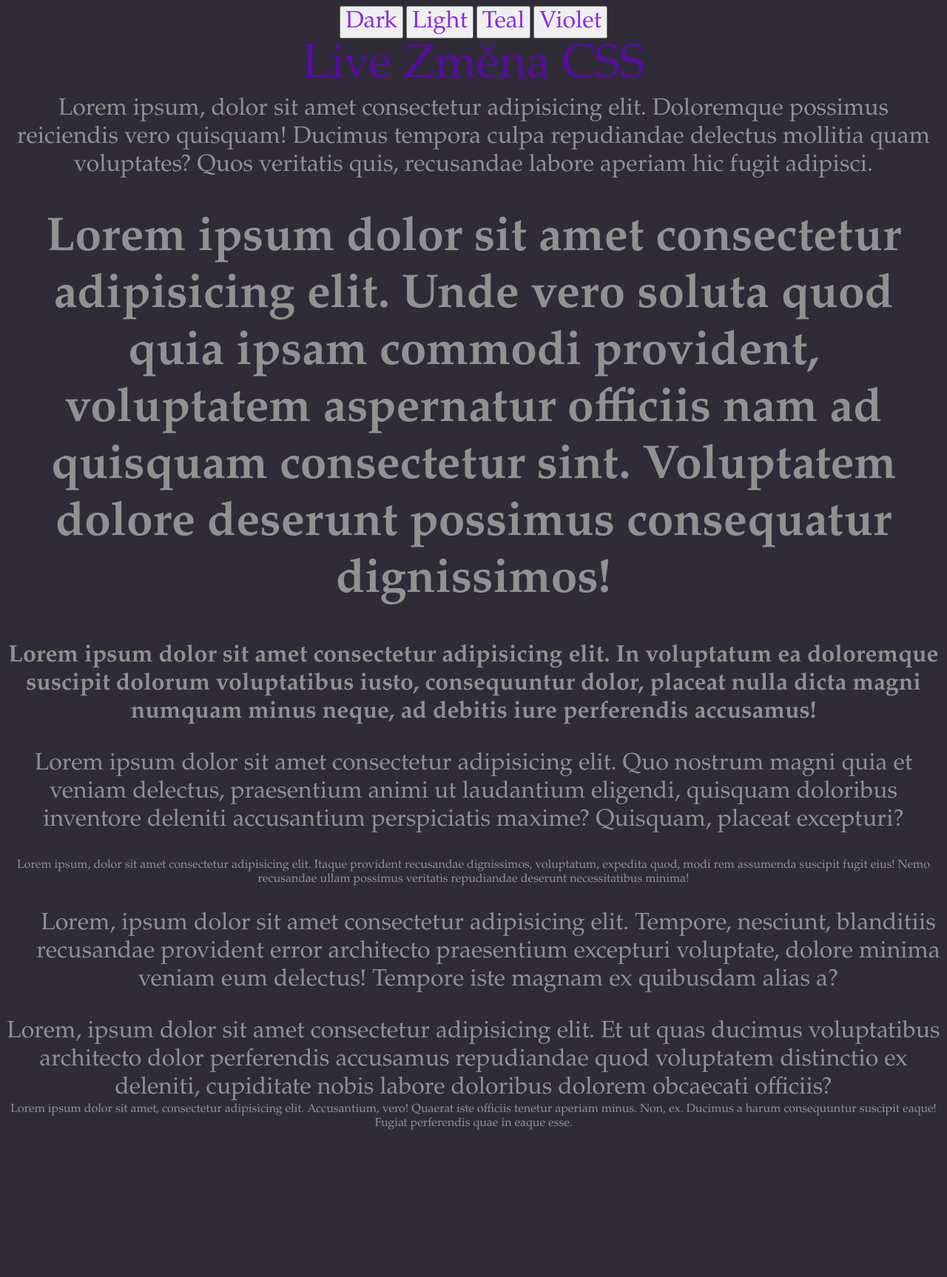
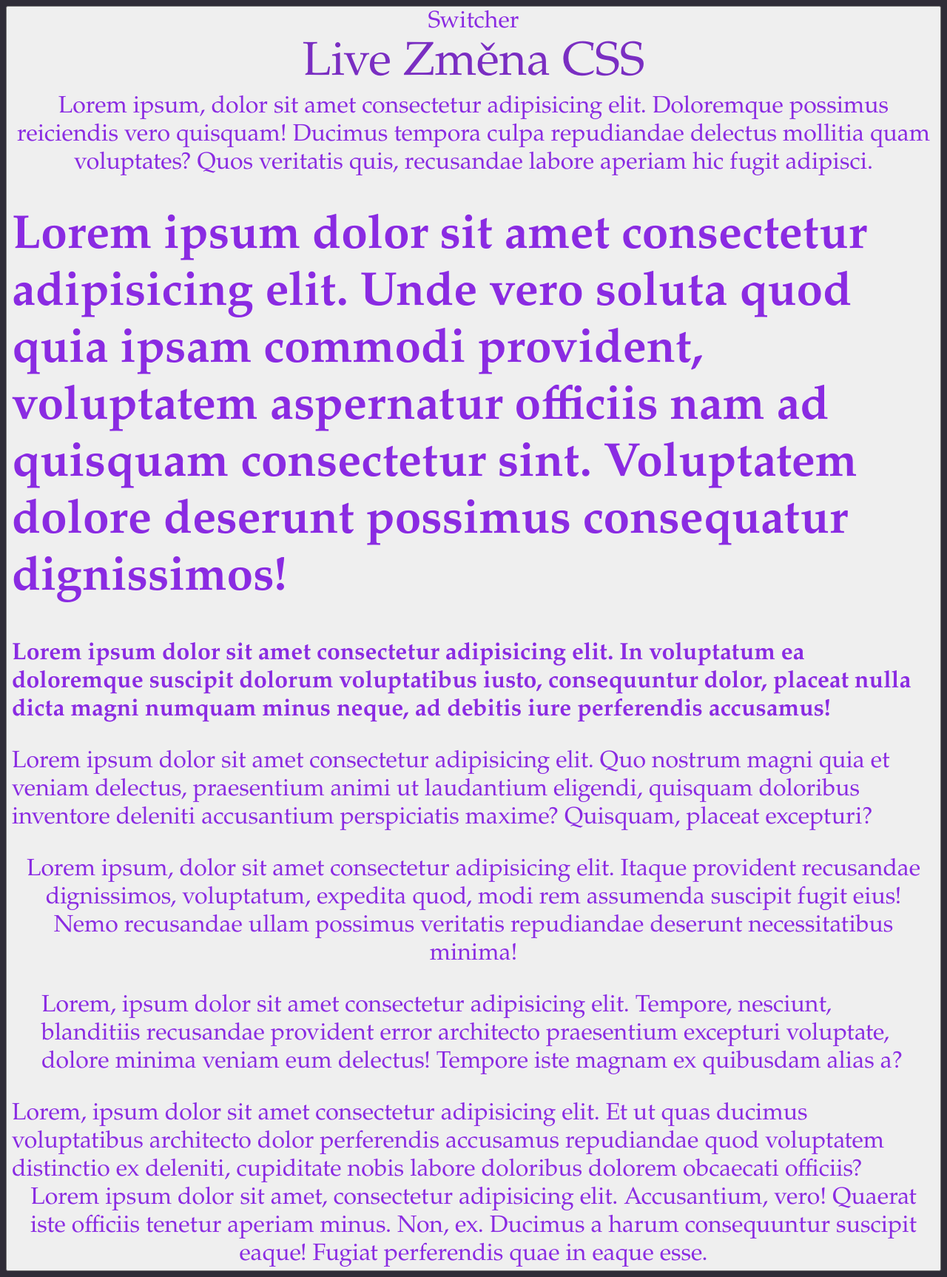
Before and after one commit to charviis/WAP, a PHP site: page / in a window 1280 px wide. Shown: the whole page at 74% size. Before the commit the page ends 1527 px from the top, so only its background shows below. Run offline with PHP 8.4, Linux system fonts and the light colour scheme.

Commit message:
updated, still not working

```diff
--- a/live-zmena-css/css/light.css
+++ b/live-zmena-css/css/light.css
@@ -34,54 +34,54 @@ h1 {
     font-size: 64px;
     font-family: Garamond, serif;
     display: flex;
-    justify-content: match-parent;
-    align-items: match-parent;
-    text-align: match-parent;
+    justify-content: left;
+    align-items: left;
+    text-align: left;
 }
 
 h2{
     font-size: 32px;
     font-family: Garamond, serif;
     display: flex;
-    justify-content: match-parent;
-    align-items: match-parent;
-    text-align: match-parent;
+    justify-content: left;
+    align-items: left;
+    text-align: left;
 }
 
 p {
     font-size: 32px;
     font-family: Garamond, serif;
     display: flex;
-    justify-content: match-parent;
-    align-items: match-parent;
-    text-align: match-parent;
+    justify-content: left;
+    align-items: left;
+    text-align: left;
 }
 
 table{
     font-size: 32px;
     font-family: Garamond, serif;
     display: flex;
-    justify-content: match-parent;
-    align-items: match-parent;
-    text-align: match-parent;
+    justify-content: left;
+    align-items: left;
+    text-align: left;
 }
 
 ul{
     font-size: 32px;
     font-family: Garamond, serif;
     display: flex;
-    justify-content: match-parent;
-    align-items: match-parent;
-    text-align: match-parent;
+    justify-content: left;
+    align-items: left;
+    text-align: left;
 }
 
 a{
     font-size: 32px;
     font-family: Garamond, serif;
     display: flex;
-    justify-content: match-parent;
-    align-items: match-parent;
-    text-align: match-parent;
+    justify-content: left;
+    align-items: left;
+    text-align: left;
 }
 
 button{
--- a/live-zmena-css/index.html
+++ b/live-zmena-css/index.html
@@ -5,26 +5,15 @@
     <meta http-equiv="X-UA-Compatible" content="IE=edge">
     <meta name="viewport" content="width=), initial-scale=1.0">
     <title>Live Změna CSS</title>
-    <link id="dark" rel="stylesheet" type="text/css" href="css/dark.css" />
-    <link id="light" rel="stylesheet" type="text/css" href="css/light.css" />
-    <link id="teal" rel="stylesheet" type="text/css" href="css/teal.css" />
-    <link id="violet" rel="stylesheet" type="text/css" href="css/violet.css" />
-    <script type="javascript" src="js/script.js"></script>
+    <link id="theme" rel="stylesheet" type="text/css" href="css/dark.css" />
+    <link id="theme" rel="stylesheet" type="text/css" href="css/light.css" />
+    <link id="theme" rel="stylesheet" type="text/css" href="css/teal.css" />
+    <link id="theme" rel="stylesheet" type="text/css" href="css/violet.css" />
 </head>
 <body>
-    <button onclick="toggleTheme('dark')">
-        Dark
-    </button>
-    <button onclick="toggleTheme('light')">
-        Light
-    </button>
-    <button onclick="toggleTheme('teal')">
-        Teal
-    </button>
-    <button onclick="toggleTheme('violet')">
-        Violet
-    </button>
-
+    <button onclick="toggleTheme('dark.css, light.css, teal.css, violet.css')">
+        Switcher
+    <script type="javascript" src="js/script.js"></script>
             <header>Live Změna CSS</header>
 
             <main> Lorem ipsum, dolor sit amet consectetur adipisicing elit. Doloremque possimus reiciendis vero quisquam! Ducimus tempora culpa repudiandae delectus mollitia quam voluptates? Quos veritatis quis, recusandae labore aperiam hic fugit adipisci.</main>
```
Also changed, not shown: live-zmena-css/js/script.js (+8 -4 lines).
